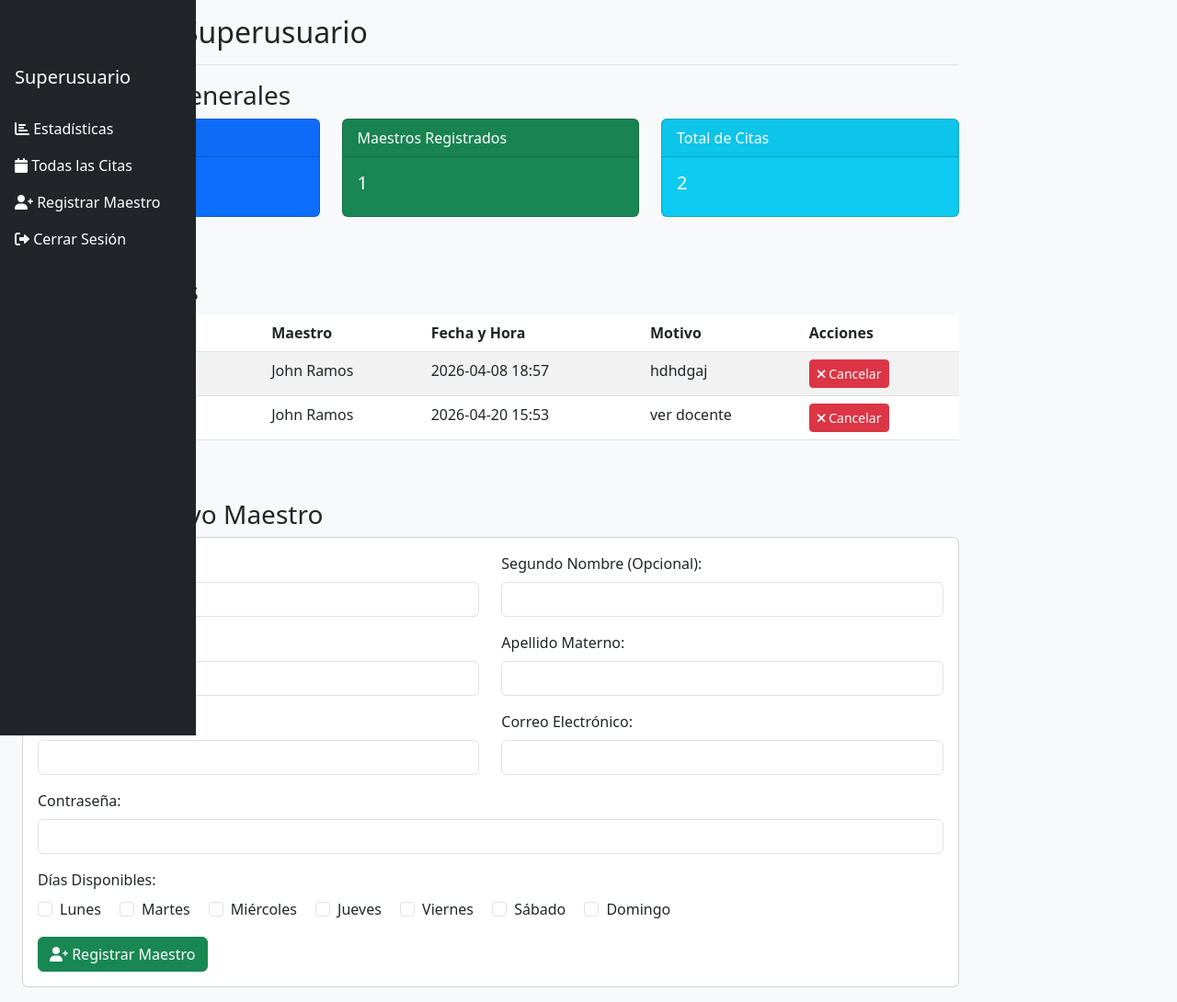
After one commit to jansserramos18-cmyk/EduTimePoma, a Flask app: page /dashboard_superusuario in a window 1280 px wide. The commit adds this page. Shown: the whole page at 92% size. Run offline with Flask 3, Linux system fonts and the light colour scheme; a user stored in the database is signed in.

Commit message:
superusuario agregado

```diff
--- a/APP/Models.py
+++ b/APP/Models.py
@@ -25,6 +25,9 @@ class Profesor(db.Model):
     s_apellido = db.Column(db.String(50), nullable=True)
     correo = db.Column(db.String(100), unique=True, nullable=False)
     contraseña = db.Column(db.String(128), nullable=False)
+    matricula = db.Column(db.String(20), unique=True, nullable=False)
+    username = db.Column(db.String(100), unique=True, nullable=False)
+    dias_disponibles = db.Column(db.String(100), nullable=False)  # Días separados por coma, e.g. "lunes,martes,miércoles"
 
 
     citas = db.relationship('Cita', backref='profesor', lazy=True)
--- /dev/null
+++ b/APP/TEMPLATES/dashboard_superusuario.html
@@ -0,0 +1,202 @@
+<!DOCTYPE html>
+<html lang="es">
+<head>
+    <meta charset="UTF-8">
+    <meta name="viewport" content="width=device-width, initial-scale=1.0">
+    <title>Dashboard Superusuario - EduTimePoma</title>
+    <link href="https://cdn.jsdelivr.net/npm/bootstrap@5.3.0/dist/css/bootstrap.min.css" rel="stylesheet">
+    <link rel="stylesheet" href="https://cdnjs.cloudflare.com/ajax/libs/font-awesome/6.0.0/css/all.min.css">
+    <link rel="stylesheet" href="{{ url_for('static', filename='css/dashboard_superusuario.css') }}">
+</head>
+<body class="bg-light">
+    <div class="container-fluid">
+        <div class="row">
+            <!-- Sidebar -->
+            <nav class="col-md-2 d-none d-md-block bg-dark sidebar">
+                <div class="sidebar-sticky">
+                    <h5 class="text-white p-3">Superusuario</h5>
+                    <ul class="nav flex-column">
+                        <li class="nav-item">
+                            <a class="nav-link active text-white" href="#estadisticas">
+                                <i class="fas fa-chart-bar"></i> Estadísticas
+                            </a>
+                        </li>
+                        <li class="nav-item">
+                            <a class="nav-link text-white" href="#citas">
+                                <i class="fas fa-calendar"></i> Todas las Citas
+                            </a>
+                        </li>
+                        <li class="nav-item">
+                            <a class="nav-link text-white" href="#registrar_maestro">
+                                <i class="fas fa-user-plus"></i> Registrar Maestro
+                            </a>
+                        </li>
+                        <li class="nav-item">
+                            <a class="nav-link text-white" href="{{ url_for('logout') }}">
+                                <i class="fas fa-sign-out-alt"></i> Cerrar Sesión
+                            </a>
+                        </li>
+                    </ul>
+                </div>
+            </nav>
+
+            <!-- Main content -->
+            <main role="main" class="col-md-9 ml-sm-auto col-lg-10 px-4">
+                <div class="d-flex justify-content-between flex-wrap flex-md-nowrap align-items-center pt-3 pb-2 mb-3 border-bottom">
+                    <h1 class="h2">Dashboard Superusuario</h1>
+                </div>
+
+                <!-- Estadísticas -->
+                <section id="estadisticas" class="mb-5">
+                    <h3>Estadísticas Generales</h3>
+                    <div class="row">
+                        <div class="col-md-4">
+                            <div class="card text-white bg-primary mb-3">
+                                <div class="card-header">Usuarios Registrados</div>
+                                <div class="card-body">
+                                    <h5 class="card-title">{{ total_usuarios }}</h5>
+                                </div>
+                            </div>
+                        </div>
+                        <div class="col-md-4">
+                            <div class="card text-white bg-success mb-3">
+                                <div class="card-header">Maestros Registrados</div>
+                                <div class="card-body">
+                                    <h5 class="card-title">{{ total_maestros }}</h5>
+                                </div>
+                            </div>
+                        </div>
+                        <div class="col-md-4">
+                            <div class="card text-white bg-info mb-3">
+                                <div class="card-header">Total de Citas</div>
+                                <div class="card-body">
+                                    <h5 class="card-title">{{ total_citas }}</h5>
+                                </div>
+                            </div>
+                        </div>
+                    </div>
+                </section>
+
+                <!-- Todas las Citas -->
+                <section id="citas" class="mb-5">
+                    <h3>Todas las Citas</h3>
+                    <div class="table-responsive">
+                        <table class="table table-striped">
+                            <thead>
+                                <tr>
+                                    <th>ID</th>
+                                    <th>Usuario</th>
+                                    <th>Maestro</th>
+                                    <th>Fecha y Hora</th>
+                                    <th>Motivo</th>
+                                    <th>Acciones</th>
+                                </tr>
+                            </thead>
+                            <tbody>
+                                {% for cita in citas %}
+                                <tr>
+                                    <td>{{ cita.id_cita }}</td>
+                                    <td>{{ cita.usuario.p_nombre }} {{ cita.usuario.p_apellido }}</td>
+                                    <td>{{ cita.profesor.p_nombre }} {{ cita.profesor.p_apellido }}</td>
+                                    <td>{{ cita.fecha_hora.strftime('%Y-%m-%d %H:%M') }}</td>
+                                    <td>{{ cita.motivo }}</td>
+                                    <td>
+                                        <form method="POST" action="{{ url_for('cancelar_cita_superusuario', cita_id=cita.id_cita) }}" style="display:inline;">
+                                            <button type="submit" class="btn btn-danger btn-sm" onclick="return confirm('¿Estás seguro de cancelar esta cita?')">
+                                                <i class="fas fa-times"></i> Cancelar
+                                            </button>
+                                        </form>
+                                    </td>
+                                </tr>
+                                {% endfor %}
+                            </tbody>
+                        </table>
+                    </div>
+                </section>
+
+                <!-- Registrar Maestro -->
+                <section id="registrar_maestro">
+                    <h3>Registrar Nuevo Maestro</h3>
+                    <div class="card">
+                        <div class="card-body">
+                            <form method="POST" action="{{ url_for('registro_maestro') }}">
+                                <div class="row">
+                                    <div class="col-md-6 mb-3">
+                                        <label for="nombre" class="form-label">Nombre:</label>
+                                        <input type="text" class="form-control" id="nombre" name="nombre" required>
+                                    </div>
+                                    <div class="col-md-6 mb-3">
+                                        <label for="s_nombre" class="form-label">Segundo Nombre (Opcional):</label>
+                                        <input type="text" class="form-control" id="s_nombre" name="s_nombre">
+                                    </div>
+                                </div>
+                                <div class="row">
+                                    <div class="col-md-6 mb-3">
+                                        <label for="apellido_p" class="form-label">Apellido Paterno:</label>
+                                        <input type="text" class="form-control" id="apellido_p" name="apellido_p" required>
+                                    </div>
+                                    <div class="col-md-6 mb-3">
+                                        <label for="apellido_m" class="form-label">Apellido Materno:</label>
+                                        <input type="text" class="form-control" id="apellido_m" name="apellido_m" required>
+                                    </div>
+                                </div>
+                                <div class="row">
+                                    <div class="col-md-6 mb-3">
+                                        <label for="matricula" class="form-label">Matrícula:</label>
+                                        <input type="text" class="form-control" id="matricula" name="matricula" required>
+                                    </div>
+                                    <div class="col-md-6 mb-3">
+                                        <label for="correo" class="form-label">Correo Electrónico:</label>
+                                        <input type="email" class="form-control" id="correo" name="correo" required>
+                                    </div>
+                                </div>
+                                <div class="mb-3">
+                                    <label for="contraseña" class="form-label">Contraseña:</label>
+                                    <input type="password" class="form-control" id="contraseña" name="contraseña" required>
+                                </div>
+                                <div class="mb-3">
+                                    <label class="form-label">Días Disponibles:</label>
+                                    <div>
+                                        <div class="form-check form-check-inline">
+                                            <input class="form-check-input" type="checkbox" id="lunes" name="dias" value="lunes">
+                                            <label class="form-check-label" for="lunes">Lunes</label>
+                                        </div>
+                                        <div class="form-check form-check-inline">
+                                            <input class="form-check-input" type="checkbox" id="martes" name="dias" value="martes">
+                                            <label class="form-check-label" for="martes">Martes</label>
+                                        </div>
+                                        <div class="form-check form-check-inline">
+                                            <input class="form-check-input" type="checkbox" id="miercoles" name="dias" value="miércoles">
+                                            <label class="form-check-label" for="miercoles">Miércoles</label>
+                                        </div>
+                                        <div class="form-check form-check-inline">
+                                            <input class="form-check-input" type="checkbox" id="jueves" name="dias" value="jueves">
+                                            <label class="form-check-label" for="jueves">Jueves</label>
+                                        </div>
+                                        <div class="form-check form-check-inline">
+                                            <input class="form-check-input" type="checkbox" id="viernes" name="dias" value="viernes">
+                                            <label class="form-check-label" for="viernes">Viernes</label>
+                                        </div>
+                                        <div class="form-check form-check-inline">
+                                            <input class="form-check-input" type="checkbox" id="sabado" name="dias" value="sábado">
+                                            <label class="form-check-label" for="sabado">Sábado</label>
+                                        </div>
+                                        <div class="form-check form-check-inline">
+                                            <input class="form-check-input" type="checkbox" id="domingo" name="dias" value="domingo">
+                                            <label class="form-check-label" for="domingo">Domingo</label>
+                                        </div>
+                                    </div>
+                                </div>
+                                <button type="submit" class="btn btn-success">
+                                    <i class="fas fa-user-plus"></i> Registrar Maestro
+                                </button>
+                            </form>
+                        </div>
+                    </div>
+                </section>
+            </main>
+        </div>
+    </div>
+    <script src="https://cdn.jsdelivr.net/npm/bootstrap@5.3.0/dist/js/bootstrap.bundle.min.js"></script>
+</body>
+</html>
--- a/APP/TEMPLATES/inicio_de_sesion_como_maestro.html
+++ b/APP/TEMPLATES/inicio_de_sesion_como_maestro.html
@@ -61,7 +61,7 @@
 
                 <hr>
                 <p class="text-center">
-                    ¿No tienes cuenta? <a href="{{ url_for('registro_maestro') }}">Regístrate aquí</a>
+                    ¿No tienes cuenta? Hable con el equipo de coordinación para la autorización de su registro como docente.
                 </p>
             </div>
         </div>
--- a/APP/app.py
+++ b/APP/app.py
@@ -58,9 +58,11 @@ def login_maestro():
             session['maestro_id'] = maestro.id
             session['role'] = 'maestro'
             session['nombre'] = maestro.p_nombre
+            if maestro.is_superuser:
+                session['is_superuser'] = True
             return redirect(url_for('dashboard_maestro'))
         else:
-            flash("Correo o contraseña incorrectos", "danger")
+            flash("Correo o contraseña incorrectos, o no estás registrado como docente. Hable con el equipo de coordinación para la autorización de su registro como docente.", "danger")
 
     return render_template('inicio_de_sesion_como_maestro.html')
 
@@ -96,6 +98,10 @@ def registro_usuario():
 
 @app.route('/registro_maestro', methods=['GET', 'POST'])
 def registro_maestro():
+    if not session.get('is_superuser'):
+        flash("Acceso denegado. Solo superusuarios pueden registrar maestros.", "danger")
+        return redirect(url_for('home'))
+
     if request.method == 'POST':
         nombre = request.form.get('nombre')
         s_nombre = request.form.get('s_nombre')
@@ -103,7 +109,11 @@ def registro_maestro():
         apellido_m = request.form.get('apellido_m')
         correo = request.form.get('correo')
         contraseña = request.form.get('contraseña')
+        matricula = request.form.get('matricula')
+        dias = request.form.getlist('dias')  # Lista de días seleccionados
 
+        username = f"{nombre}{apellido_p}{matricula}".lower().replace(" ", "")
+        dias_disponibles = ",".join(dias)
 
         nuevo_maestro = Profesor(
             p_nombre=nombre,
@@ -111,13 +121,24 @@ def registro_maestro():
             p_apellido=apellido_p,
             s_apellido=apellido_m,
             correo=correo,
-            contraseña=contraseña
+            contraseña=contraseña,
+            matricula=matricula,
+            username=username,
+            dias_disponibles=dias_disponibles
         )
 
-        existe = Profesor.query.filter_by(correo=correo).first()
-        if existe:
+        existe_correo = Profesor.query.filter_by(correo=correo).first()
+        existe_matricula = Profesor.query.filter_by(matricula=matricula).first()
+        existe_username = Profesor.query.filter_by(username=username).first()
+        if existe_correo:
             flash("El correo ya está registrado como maestro. Inicia sesión.", "warning")
             return redirect(url_for('login_maestro'))
+        if existe_matricula:
+            flash("La matrícula ya está registrada.", "warning")
+            return redirect(url_for('registro_maestro'))
+        if existe_username:
+            flash("El nombre de usuario generado ya existe.", "warning")
+            return redirect(url_for('registro_maestro'))
 
         try:
             db.session.add(nuevo_maestro)
@@ -146,21 +167,21 @@ def dashboard_usuario():
 
     return render_template('dashboard_usuario.html', nombre=session.get('nombre'), citas=citas, ahora=datetime.now())
 
-@app.route('/dashboard_maestro')
-def dashboard_maestro():
-    if 'maestro_id' not in session:
-        return redirect(url_for('login_maestro'))
+@app.route('/dashboard_superusuario')
+def dashboard_superusuario():
+    if not session.get('is_superuser'):
+        return redirect(url_for('home'))  # O página de error
 
-    citas = Cita.query.filter_by(profesor_id=session['maestro_id']).join(Usuario).add_columns(
-        Cita.id_cita,
-        Cita.motivo,
-        Cita.fecha_hora,
-        Usuario.p_nombre.label('usuario_nombre'),
-        Usuario.p_apellido.label('usuario_apellido'),
-        Usuario.correo.label('usuario_correo')
-    ).all()
+    total_usuarios = Usuario.query.count()
+    total_maestros = Profesor.query.count()
+    total_citas = Cita.query.count()
+    citas = Cita.query.join(Usuario).join(Profesor).all()
 
-    return render_template('dashboard_maestro.html', nombre=session.get('nombre'), citas=citas, ahora=datetime.now())
+    return render_template('dashboard_superusuario.html',
+                           total_usuarios=total_usuarios,
+                           total_maestros=total_maestros,
+                           total_citas=total_citas,
+                           citas=citas)
 
 @app.route('/agendar_cita', methods=['GET', 'POST'])
 def agendar_cita():
@@ -254,22 +275,12 @@ def editar_cita(cita_id):
     profesores = Profesor.query.all()
     return render_template('editar_cita.html', cita=cita, profesores=profesores)
 
-@app.route('/cancelar_cita_maestro/<int:cita_id>', methods=['POST'])
-def cancelar_cita_maestro(cita_id):
-    if 'maestro_id' not in session:
-        return redirect(url_for('login_maestro'))
+@app.route('/cancelar_cita_superusuario/<int:cita_id>', methods=['POST'])
+def cancelar_cita_superusuario(cita_id):
+    if not session.get('is_superuser'):
+        return redirect(url_for('home'))
 
     cita = Cita.query.get_or_404(cita_id)
-
-
-    if cita.profesor_id != session['maestro_id']:
-        flash("No tienes permiso para cancelar esta cita", "danger")
-        return redirect(url_for('dashboard_maestro'))
-
-
-    if cita.fecha_hora < datetime.now():
-        flash("No puedes cancelar una cita que ya ha pasado", "warning")
-        return redirect(url_for('dashboard_maestro'))
 
     try:
         db.session.delete(cita)
@@ -279,7 +290,7 @@ def cancelar_cita_maestro(cita_id):
         db.session.rollback()
         flash(f"Error al cancelar: {e}", "danger")
 
-    return redirect(url_for('dashboard_maestro'))
+    return redirect(url_for('dashboard_superusuario'))
 
 @app.route('/editar_cita_maestro/<int:cita_id>', methods=['GET', 'POST'])
 def editar_cita_maestro(cita_id):
--- /dev/null
+++ b/APP/static/css/dashboard_superusuario.css
@@ -0,0 +1,47 @@
+/* Dashboard Superusuario Styles */
+.sidebar {
+    position: fixed;
+    top: 0;
+    bottom: 0;
+    left: 0;
+    z-index: 100;
+    padding: 48px 0 0;
+    box-shadow: inset -1px 0 0 rgba(0, 0, 0, .1);
+}
+
+.sidebar-sticky {
+    position: relative;
+    top: 0;
+    height: calc(100vh - 48px);
+    padding-top: .5rem;
+    overflow-x: hidden;
+    overflow-y: auto;
+}
+
+.sidebar .nav-link {
+    font-weight: 500;
+    color: #333;
+}
+
+.sidebar .nav-link.active {
+    color: #007bff;
+}
+
+.main-content {
+    padding-top: 48px;
+}
+
+@media (max-width: 767.98px) {
+    .sidebar {
+        top: 5rem;
+    }
+}
+
+.card {
+    margin-bottom: 1rem;
+}
+
+.table-responsive {
+    max-height: 400px;
+    overflow-y: auto;
+}
```
Also changed, not shown: APP/TEMPLATES/agendar_cita.html (+39 -6 lines), APP/TEMPLATES/base.html (+0 -7 lines), APP/TEMPLATES/registro_maestro.html (+22 -2 lines), APP/static/css/base.css (+1 -25 lines), instance/EduTime.db.
